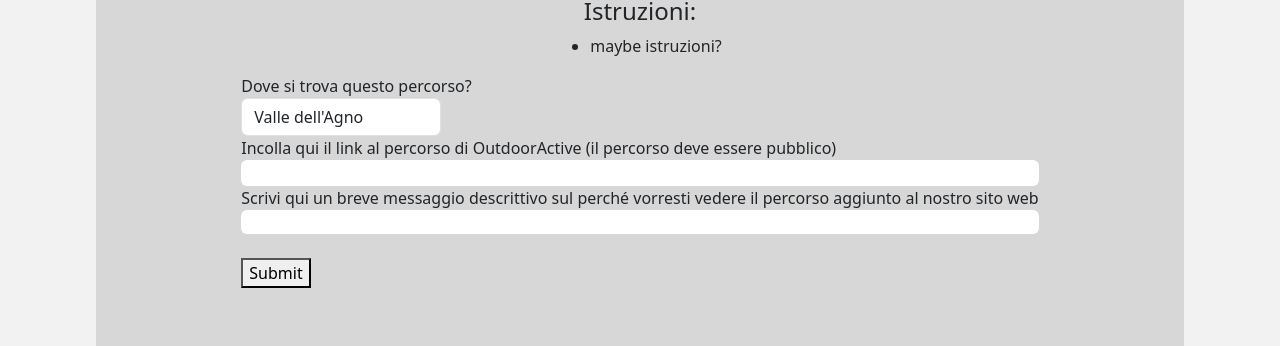
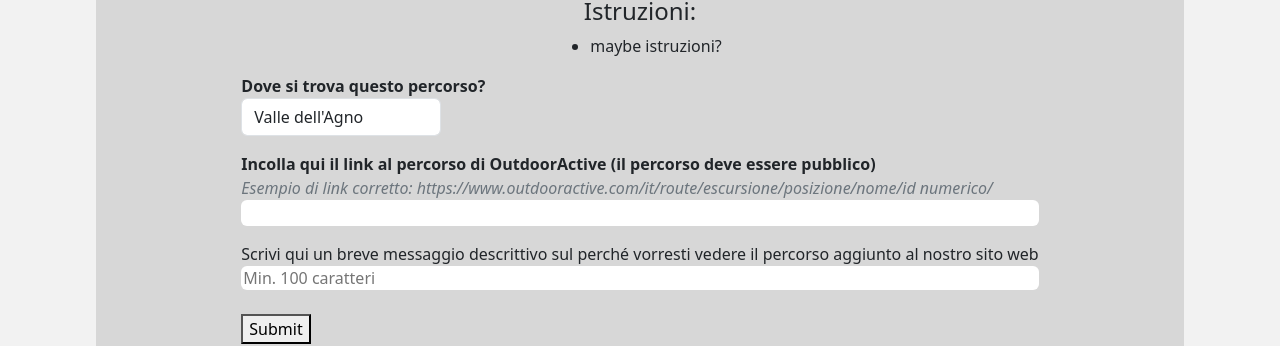
Before and after one commit to URBA22/ValliEnergia, an Angular app: page /richiedi in a window 1280 px wide. Shown: the part 187-533 px from the top of the page. Built offline with nearby package versions, Linux system fonts and the light colour scheme; no server answers.

Commit message:
added regex for outdooractive url, improved behaviour for when form is invalid

```diff
--- a/src/app/components/requestform/requestform.component.html
+++ b/src/app/components/requestform/requestform.component.html
@@ -7,16 +7,50 @@
     </ul>
 
     <form #reqForm="ngForm" (ngSubmit)="onSubmit(reqForm)">
-      Dove si trova questo percorso?<br>
+      <p class="fw-bold mb-0">Dove si trova questo percorso?</p>
       <div class="form-group">
-        <select title="zone" class="form-control w-25" [(ngModel)]="tmpForm.zona" name="zona">
-          <option value="AGN">Valle dell'Agno</option>
-          <option value="AST">Valle dell'Astico</option>
-        </select>
-        <label for="oaUrl"><p class="mb-0">Incolla qui il link al percorso di OutdoorActive (il percorso deve essere pubblico)</p></label><br>
-        <input title="oaUrl" class="w-100 rounded border-0" [(ngModel)]="tmpForm.oaUrl" name="oaUrl" required><br>
-        <label for="messaggio">Scrivi qui un breve messaggio descrittivo sul perché vorresti vedere il percorso aggiunto al nostro sito web</label><br>
-        <input title="messaggio" class="w-100 h-25 rounded border-0" [(ngModel)]="tmpForm.messaggio" name="messaggio" required><br>
+        <div class="mb-3">
+          <select title="zone" class="form-control w-25" [(ngModel)]="tmpForm.zona" name="zona">
+            <option value="AGN">Valle dell'Agno</option>
+            <option value="AST">Valle dell'Astico</option>
+          </select>
+        </div>
+        <div class="mb-3">
+          <label for="oaUrl"><p class="mb-0 fw-bold">Incolla qui il link al percorso di OutdoorActive (il percorso deve essere pubblico)</p></label><br>
+          <p class="mb-0 text-secondary fst-italic">Esempio di link corretto: https://www.outdooractive.com/it/route/escursione/posizione/nome/id numerico/</p>
+          <input
+            title="oaUrl"
+            class="w-100 rounded border-0"
+            [(ngModel)]="tmpForm.oaUrl"
+            name="oaUrl"
+            required
+            #oaUrl="ngModel"
+            pattern="^https:\/\/www\.outdooractive\.com\/[A-Za-z][A-Za-z]\/route\/escursione\/.+\/.+\/[0-9]+\/.*$"><br>
+            <div *ngIf="oaUrl.errors?.['pattern'] && reqForm.submitted">
+              Il link ad outdooractive deve essere come segue: https://www.outdooractive.com/it/route/escursione/posizione/nome/id numerico/
+            </div>
+            <div *ngIf="oaUrl.errors?.['required'] && reqForm.submitted">
+              Il link al percorso è obbligatorio!
+            </div>
+        </div>
+        <div class="">
+          <label for="messaggio">Scrivi qui un breve messaggio descrittivo sul perché vorresti vedere il percorso aggiunto al nostro sito web</label><br>
+          <input
+            title="messaggio"
+            class="w-100 h-25 rounded border-0"
+            [(ngModel)]="tmpForm.messaggio"
+            name="messaggio"
+            required
+            minlength="150"
+            placeholder="Min. 100 caratteri"
+            #messaggio="ngModel"><br>
+            <div *ngIf="messaggio.errors?.['required'] && reqForm.submitted">
+              Il messaggio è obbligatorio.
+            </div>
+            <div *ngIf="messaggio.errors?.['minlength'] && reqForm.submitted">
+              Il messaggio dev'essere lungo almeno 100 caratteri.
+            </div>
+        </div>
       </div><br>
       <button type="submit">Submit</button>
     </form>
--- a/src/app/components/requestform/requestform.component.ts
+++ b/src/app/components/requestform/requestform.component.ts
@@ -2,12 +2,14 @@ import { HttpClient } from '@angular/common/http';
 import { Component } from '@angular/core';
 import { FormsModule, NgForm } from '@angular/forms';
 import { FormrequestService } from '../../services/formrequest.service';
+import { CommonModule } from '@angular/common';
 
 @Component({
   selector: 'app-requestform',
   standalone: true,
   imports: [
-    FormsModule
+    FormsModule,
+    CommonModule
   ],
   templateUrl: './requestform.component.html',
   styleUrl: './requestform.component.css'
@@ -25,8 +27,5 @@ export class RequestformComponent {
     if(form.valid){
       this.formSrv.submitForm(this.tmpForm);
     }
-    else{
-      alert("Form is invalid");
-    }
   }
 }
```
